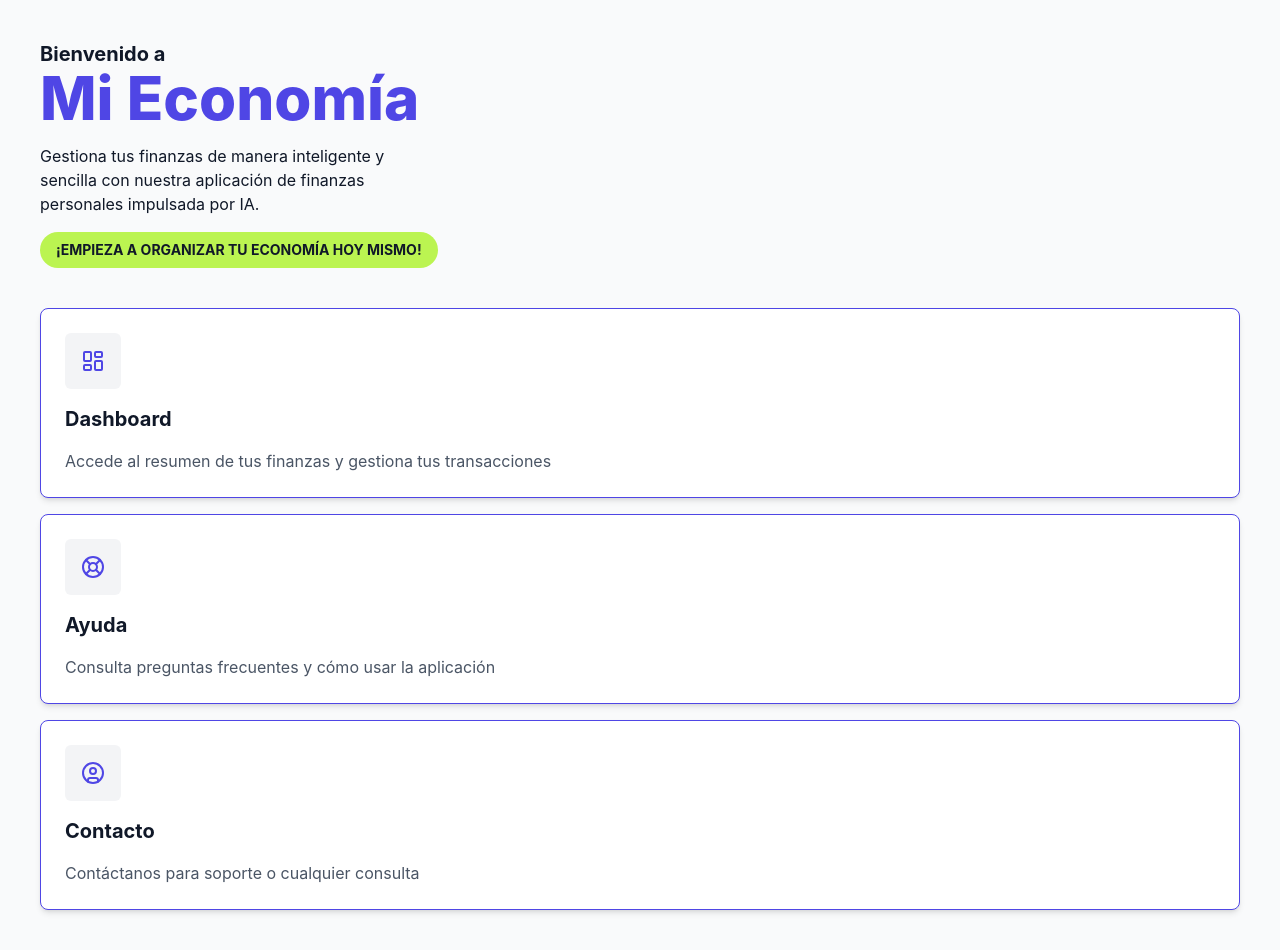
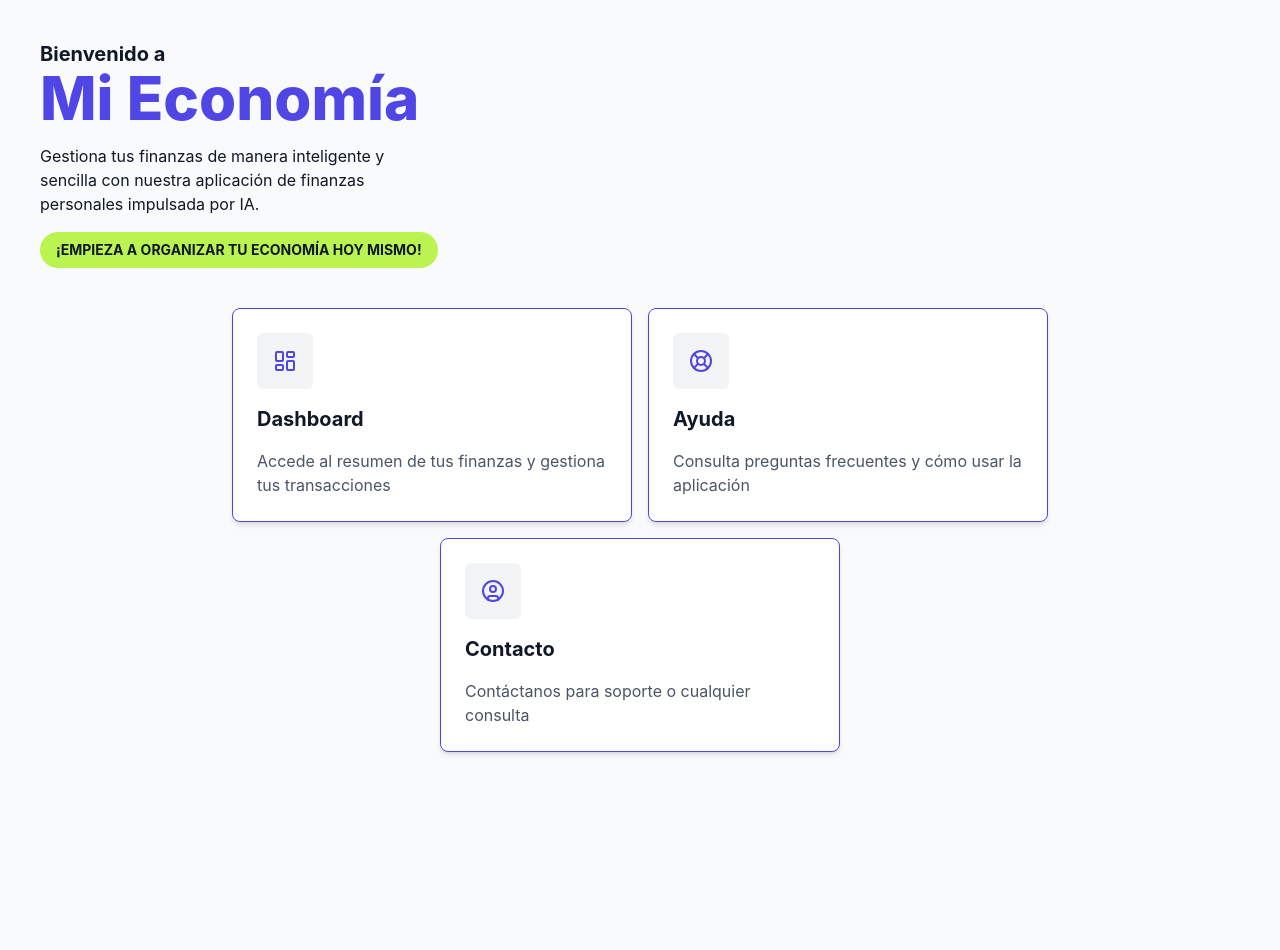
Before and after one commit to fjmg84/handle-my-economy, a Next.js app: page / in a window 1280 px wide. After the commit the page ends 800 px from the top, so only its background shows below. Built offline with nearby package versions, Linux system fonts and the light colour scheme.

Commit message:
feat: enhance GraficosPage layout with card components for annual and monthly transactions; update Welcome component for better card alignment

```diff
--- a/app/dashboard/graficos/page.tsx
+++ b/app/dashboard/graficos/page.tsx
@@ -1,5 +1,8 @@
 import AnnualTrasactionsChart from "@/components/charts/AnnualTransactionsChart";
+import TransactionsForMonthsChart from "@/components/charts/TransactionsForMonthsChart";
 import DashboardLayout from "@/components/dashboard/DashboardLayout";
+import Card from "@/components/shares/Card";
+import { CalendarDays, CalendarRange } from "lucide-react";
 
 export default function GraficosPage() {
   return (
@@ -10,7 +13,19 @@ export default function GraficosPage() {
           Visualiza tu progreso financiero con gráficos interactivos
         </p>
 
-        <AnnualTrasactionsChart />
+        <div className="flex flex-col gap-5 items-center">
+          <div className="w-210 flex justify-center items-center">
+            <Card title="Transacciones Anuales" icon={<CalendarDays />}>
+              <AnnualTrasactionsChart />
+            </Card>
+          </div>
+
+          <div className="w-210 flex justify-center items-center">
+            <Card title="Transacciones Mensuales" icon={<CalendarRange />}>
+              <TransactionsForMonthsChart />
+            </Card>
+          </div>
+        </div>
       </div>
     </DashboardLayout>
   );
--- a/components/Welcome.tsx
+++ b/components/Welcome.tsx
@@ -44,7 +44,9 @@ export default function Welcome() {
 
       <div className="flex flex-wrap gap-4 justify-center">
         {links.map((link) => (
-          <Card {...link} key={link.title} />
+          <div key={link.title} className="max-w-100 ">
+            <Card {...link} />
+          </div>
         ))}
       </div>
     </div>
```
